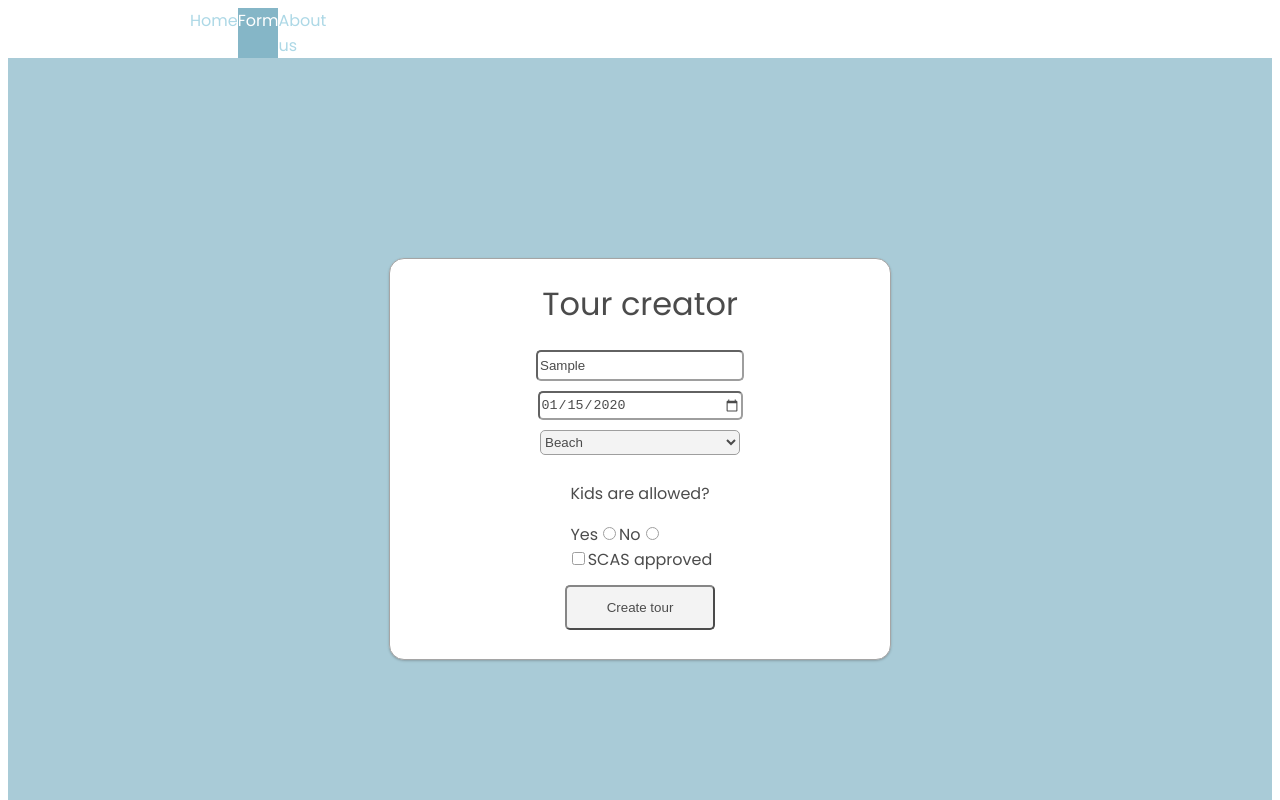
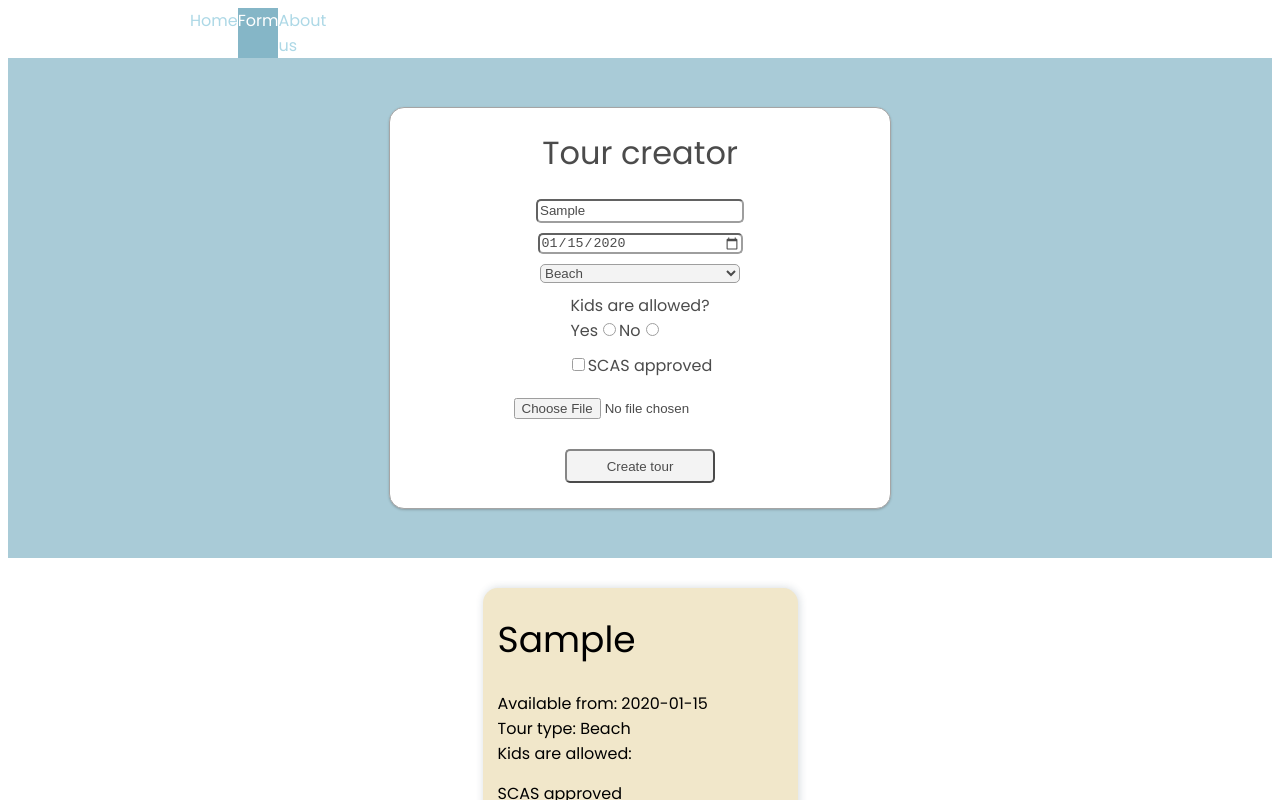
Before and after one commit to slavatarasevich/rs-school-react, a React (Vite) app in the folder rs-marathon-st/: page /form in a window 1280 px wide. Both pictures are taken after typing "Sample", "2020-01-15" into the empty fields and a click on the button "Create tour". Shown: the top 800 px of the page. Built offline with nearby package versions, Linux system fonts and the light colour scheme.

Commit message:
feat: started file upload

```diff
--- a/rs-marathon-st/src/App.tsx
+++ b/rs-marathon-st/src/App.tsx
@@ -4,7 +4,7 @@ import Header from './components/Header';
 
 const Home = React.lazy(() => import('./pages/Home/Home'));
 const About = React.lazy(() => import('./pages/About/About'));
-const Form = React.lazy(() => import('./pages/Form/index'));
+const TourCreatorForm = React.lazy(() => import('./components/TourCreatorForm/index'));
 const NotFound = React.lazy(() => import('./pages/NotFound/NotFound'));
 
 class App extends React.Component {
@@ -16,7 +16,7 @@ class App extends React.Component {
           <Routes>
             <Route path="/" element={<Home />} />
             <Route path="/about" element={<About />} />
-            <Route path="/form" element={<Form />} />
+            <Route path="/form" element={<TourCreatorForm />} />
             <Route path="*" element={<NotFound />} />
           </Routes>
         </div>
--- /dev/null
+++ b/rs-marathon-st/src/components/TourCard/index.tsx
@@ -0,0 +1,27 @@
+import React, { Component } from 'react';
+import './style.scss';
+
+export interface Props {
+  title: string;
+  date: string;
+  type: string;
+  kidsAllowed: string;
+  scas: string;
+}
+class TourCard extends Component<Props> {
+  render() {
+    return (
+      <div className="tourCard-container">
+        <h1>{this.props.title}</h1>
+        <p>Available from: {this.props.date}</p>
+        <span>Tour type: {this.props.type}</span>
+        <span>Kids are allowed: {this.props.kidsAllowed}</span>
+        <span className="scas-approval">
+          {this.props.scas ? 'SCAS approved' : 'Not approved by SCAS'}
+        </span>
+      </div>
+    );
+  }
+}
+
+export default TourCard;
--- /dev/null
+++ b/rs-marathon-st/src/components/TourCard/style.scss
@@ -0,0 +1,21 @@
+.tourCard-container {
+  width: 300px;
+  height: 300px;
+  display: flex;
+  flex-direction: column;
+  background-color: #f1e7ca;
+  box-shadow: 1px 0px 8px 0px rgba(34, 60, 80, 0.2);
+  border-radius: 15px;
+  padding-left: 15px;
+  h1 {
+    font-weight: 400;
+    font-size: 36px;
+    // margin-bottom: 0;
+  }
+  p {
+    margin: 0 0;
+  }
+  span:last-child {
+    margin-top: 15px;
+  }
+}
--- /dev/null
+++ b/rs-marathon-st/src/components/TourCardsList/index.tsx
@@ -0,0 +1,33 @@
+/* eslint-disable react/destructuring-assignment */
+import React from 'react';
+import TourCard from '../TourCard';
+import './style.scss';
+
+export interface TourCardsListProps {
+  data: Array<{
+    title: string;
+    date: string;
+    type: string;
+    kidsAllowed: string;
+    scas: string;
+  }>;
+}
+
+function TourCardsList(props: TourCardsListProps) {
+  return (
+    <div className="cardList-wrapper">
+      {props.data.map((el, id) => (
+        <TourCard
+          key={id}
+          title={el.inputNameValue}
+          date={el.inputDateValue}
+          type={el.selectValue}
+          kidsAllowed={el.selectedR}
+          scas={el.checkBoxValue}
+        />
+      ))}
+    </div>
+  );
+}
+
+export default TourCardsList;
--- /dev/null
+++ b/rs-marathon-st/src/components/TourCardsList/style.scss
@@ -0,0 +1,9 @@
+.cardList-wrapper {
+  width: 100%;
+  display: flex;
+  flex-direction: row;
+  flex-wrap: wrap;
+  justify-content: center;
+  gap: 50px;
+  padding-top: 30px;
+}
--- a/rs-marathon-st/src/components/TourCreatorForm/index.tsx
+++ b/rs-marathon-st/src/components/TourCreatorForm/index.tsx
@@ -1,87 +1,116 @@
 import React, { Component, createRef } from 'react';
 import './style.scss';
 
+import TourCardsList from '../TourCardsList';
+
 class TourCreatorForm extends Component {
+  private inputTourRef: React.RefObject<HTMLInputElement>;
+
+  private inputDateRef: React.RefObject<HTMLInputElement>;
+
+  private selectValueRef: React.RefObject<HTMLInputElement>;
+
+  private checkBoxRef: React.RefObject<HTMLInputElement>;
+
+  private radio1Ref: React.RefObject<HTMLInputElement>;
+
+  private radio2Ref: React.RefObject<HTMLInputElement>;
+
   constructor(props) {
     super(props);
+    this.state = {
+      dataFromForm: [],
+      selectedRadio: null,
+    };
     this.inputTourRef = createRef();
     this.inputDateRef = createRef();
     this.selectValueRef = createRef();
-    this.typeTour = ['Beach', 'Medical', 'Cultural'];
-    this.radioRef = createRef();
     this.checkBoxRef = createRef();
-    this.fileInputRef = createRef();
+    this.radio1Ref = createRef();
+    this.radio2Ref = createRef();
+    this.typeTour = ['Beach', 'Medical', 'Cultural', 'Adventure', 'WildLife'];
+    this.inputNameValue = '';
+    this.inputDateValue = '';
   }
 
   onSubmit = (e: React.ChangeEvent<HTMLInputElement>) => {
     e.preventDefault();
-    console.log(
-      this.inputTourRef.current.value,
-      this.inputDateRef.current.value,
-      this.selectValueRef.current.value,
-      this.radioRef.current.value,
-      this.checkBoxRef.current
-      // this.fileInputRef.current
-    );
+    const inputNameValue = this.inputTourRef.current.value;
+    this.inputNameValue = inputNameValue;
+    const inputDateValue = this.inputDateRef.current.value;
+    this.inputDateValue = inputDateValue;
+    const selectValue = this.selectValueRef.current.value;
+    this.selectValue = selectValue;
+    const checkBoxValue = this.checkBoxRef.current;
+    this.checkBoxValue = checkBoxValue;
+    const radioValue1 = this.radio1Ref.current;
+    this.radioValue1 = radioValue1;
+    const radioValue2 = this.radio2Ref.current;
+    this.radioValue2 = radioValue2;
+    const selectedR = this.state.selectedRadio;
+    this.selectedR = selectedR;
+
+    const updatedData = [
+      ...this.state.dataFromForm,
+      {
+        inputNameValue,
+        inputDateValue,
+        selectValue,
+        selectedR,
+        checkBoxValue,
+      },
+    ];
+
+    this.setState({
+      dataFromForm: updatedData,
+    });
+  };
+
+  onChangeInput = (e: React.ChangeEvent<HTMLInputElement>) => {
+    this.inputTourRef.current.value = e.target.value;
   };
 
   selectHandler = (e: React.ChangeEvent<HTMLInputElement>) => {
-    e.preventDefault();
     this.selectValueRef.current.value = e.target.value;
   };
 
-  radioOnChange = (e: React.ChangeEvent<HTMLInputElement>) => {
-    e.preventDefault();
-    this.radioRef.current.value = e.target.value;
+  radioOnChange = () => {
+    if (this.radio1Ref.current.checked) {
+      this.setState({ selectedRadio: this.radio1Ref.current.value });
+    } else if (this.radio2Ref.current.checked) {
+      this.setState({ selectedRadio: this.radio2Ref.current.value });
+    } else {
+      this.setState({ selectedRadio: null });
+    }
   };
 
-  checkboxOnChange = (e: React.ChangeEvent<HTMLInputElement>) => {
-    e.preventDefault();
+  checkBoxOnChange = (e: React.ChangeEvent<HTMLInputElement>) => {
     this.checkBoxRef.current = e.target.checked;
   };
 
-  // fileOnChangeHandler = (e: React.ChangeEvent<HTMLInputElement>) => {
-  //   e.preventDefault();
-  //   this.fileInputRef.current = e.target.files[0].name;
-
-  // const formData = new FormData();
-  // formData.append('file', this.fileInputRef.current.files[0]);
-  // fetch('api/upload', {
-  //   method: 'POST',
-  //   body: formData,
-  // })
-  //   .then((res) => {
-  //     if (!res.ok) {
-  //       throw new Error('Network response was not ok');
-  //     }
-  //     return res.json();
-  //   })
-  //   .then((data) => {
-  //     console.log(data);
-  //   })
-  //   .catch((error) => {
-  //     console.log('THere was a problem with fetch operation');
-  //   });
-  // .then(res=> console.log(res.data))
-  // this.fileInputRef.current = this.fileInputRef.current.files[0].name;
-  // };
-
   render() {
     return (
+      <div className="form-page">
         <div className="form-wrapper">
           <form onSubmit={this.onSubmit} id="form">
             <h1>Tour creator</h1>
 
             {/* ------------------/ INPUT NAME & DATE /------------------------------------*/}
 
-          <input type="text" id="text" placeholder="tour name" ref={this.inputTourRef} />
+            <input
+              type="text"
+              id="text"
+              placeholder="tour name"
+              ref={this.inputTourRef}
+              onChange={this.onChangeInput}
+            />
             <input type="date" id="date" ref={this.inputDateRef} />
 
             {/* ------------------/ DROP DOWN /--------------------------------------------*/}
 
             <select
               name=""
-            id="dropdown-type_tour"
+              id="dropdown__type-tour"
               onChange={this.selectHandler}
               ref={this.selectValueRef}
             >
@@ -92,7 +121,7 @@ class TourCreatorForm extends Component {
               ))}
             </select>
 
-          {/* ------------------/ RADIO /-----------------------------------------------*/}
+            {/* ------------------/ Radio Buttons /--------------------------------------------*/}
 
             <div className="radio-group">
               <p>Kids are allowed?</p>
@@ -100,40 +129,52 @@ class TourCreatorForm extends Component {
                 Yes
                 <input
                   type="radio"
+                  name="radio-group"
+                  value="Yes"
                   onChange={this.radioOnChange}
-                checked={this.inputTourRef === 'yes'}
-                ref={this.radioRef}
-                value="yes"
+                  ref={this.radio1Ref}
                 />
               </label>
               <label htmlFor="radio-no">
                 No
                 <input
                   type="radio"
+                  name="radio-group"
+                  value="No"
                   onChange={this.radioOnChange}
-                checked={false}
-                ref={this.radioRef}
-                value="no"
+                  ref={this.radio2Ref}
                 />
               </label>
             </div>
 
-          {/* ------------------/ CHECK BOX /-------------------------------------------*/}
+            {/* ------------------/ Check box /--------------------------------------------*/}
 
-          <label htmlFor="scas-approval">
-            <input type="checkbox" id="scas-approval" onChange={this.checkboxOnChange} />
+            <label className="scas-approval" htmlFor="scas-approval">
+              <input
+                type="checkbox"
+                ref={this.checkBoxRef}
+                id="scas-approval"
+                onChange={this.checkBoxOnChange}
+                // checked="false"
+              />
               SCAS approved
             </label>
-          {/* ------------------/ FILE UPLOAD /-------------------------------------------*/}
-          {/* <input
+
+            {/* ----------------------------FILE UPLOAD-------------------------------------*/}
+
+            <input
               type="file"
               ref={this.fileInputRef}
               accept="image/*"
               onChange={this.fileOnChangeHandler}
               id="upload"
-          /> */}
+            />
+
             <button type="submit">Create tour</button>
           </form>
+        </div>
+        {/* <p>{selectedR}</p> */}
+        <TourCardsList data={this.state.dataFromForm} />
       </div>
     );
   }
--- a/rs-marathon-st/src/components/TourCreatorForm/style.scss
+++ b/rs-marathon-st/src/components/TourCreatorForm/style.scss
@@ -1,13 +1,17 @@
+.form-page {
+  height: 100vh;
   .form-wrapper {
     margin: 0 auto;
-
-  height: 1000px;
     background-color: #85b6c7;
     opacity: 0.7;
+    display: flex;
+    flex-direction: column;
+    justify-content: center;
+    height: 500px;
 
     #form {
       margin: 0 auto;
-    position: relative;
+
       top: 20%;
       left: 0%;
       width: 500px;
@@ -19,10 +23,12 @@
       align-items: center;
       box-shadow: rgba(0, 0, 0, 0.12) 0px 1px 3px, rgba(0, 0, 0, 0.24) 0px 1px 2px;
       background: rgb(255, 255, 255);
+      //   margin-bottom: 30px;
 
       h1 {
         font-weight: 400;
       }
+
       #text {
         outline: none;
         border-radius: 5px;
@@ -30,13 +36,15 @@
         height: 25px;
         width: 200px;
       }
+
       #date {
         border-radius: 5px;
         margin-bottom: 10px;
         height: 25px;
         width: 200px;
       }
-    #dropdown-type_tour {
+
+      #dropdown__type-tour {
         border-radius: 5px;
         margin-bottom: 10px;
         width: 200px;
@@ -44,18 +52,28 @@
         outline: none;
         cursor: pointer;
       }
+
+      p {
+        margin: 0 0;
+      }
+
       .checkbox-group {
         display: flex;
         align-items: center;
         justify-content: space-between;
+        margin-bottom: 30px;
       }
-    #scas-approval {
+
+      .scas-approval {
+        padding-top: 10px;
         margin-bottom: 20px;
       }
+
       #upload {
         margin-bottom: 10px;
         padding-bottom: 20px;
       }
+
       button {
         margin-bottom: 25px;
         width: 150px;
@@ -65,3 +83,4 @@
       }
     }
   }
+}
```
Also changed, not shown: rs-marathon-st/src/components/TourCreatorForm/input/index.tsx (deleted, +0 -19 lines), rs-marathon-st/src/pages/Form/index.tsx (+5 -9 lines). Lines whose indentation alone changed are shown as unchanged.
